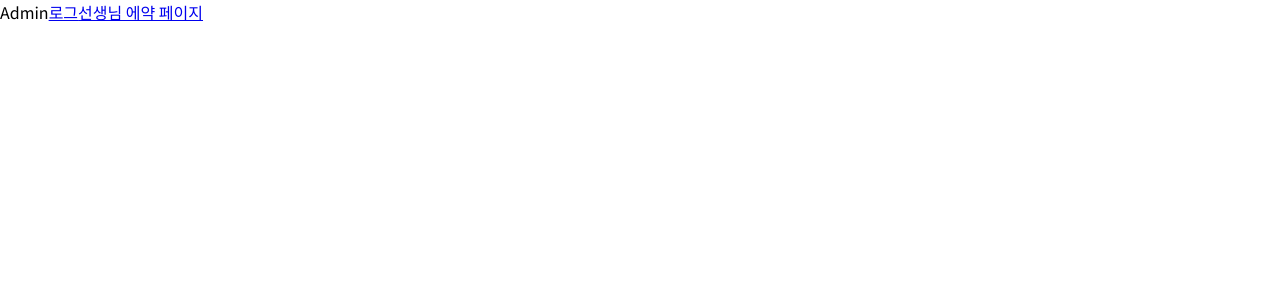
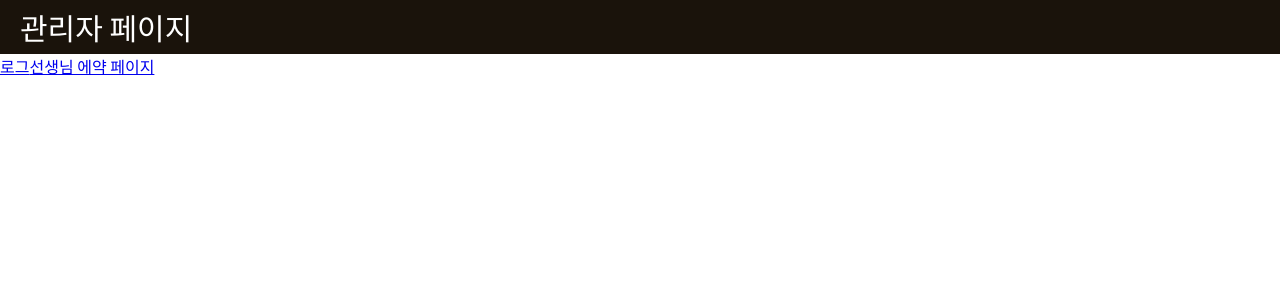
Before and after one commit to jiwon79/KSA-reservation-viewer, a React (Create React App) app: page /admin in a window 1280 px wide. Shown: the top 300 px of the page. Built offline with nearby package versions, Linux system fonts and the light colour scheme.

Commit message:
feat: Add header in admin page

```diff
--- a/src/Screens/Admin.js
+++ b/src/Screens/Admin.js
@@ -1,10 +1,12 @@
 import React from 'react'
 import {Link} from "react-router-dom";
+
+import Header from '../components/Admin/Header';
+
 export default function Admin() {
-
   return (
     <div>
-      Admin
+      <Header/>
       <Link to="/log">로그</Link>
       <Link to="/teacher">선생님 에약 페이지</Link>
     </div>
--- /dev/null
+++ b/src/components/Admin/Header/index.js
@@ -0,0 +1,11 @@
+import React from 'react'
+
+import './style.css'
+
+export default function Header() {
+  return (
+    <div className="admin__header">
+      관리자 페이지
+    </div>
+  )
+}
--- a/src/components/Main/Header/style.css
+++ b/src/components/Main/Header/style.css
@@ -1,4 +1,4 @@
-.header {
+.main__header {
   padding: 5px 0 5px 0;
   text-align: center;
   font-size: 30px;
```
